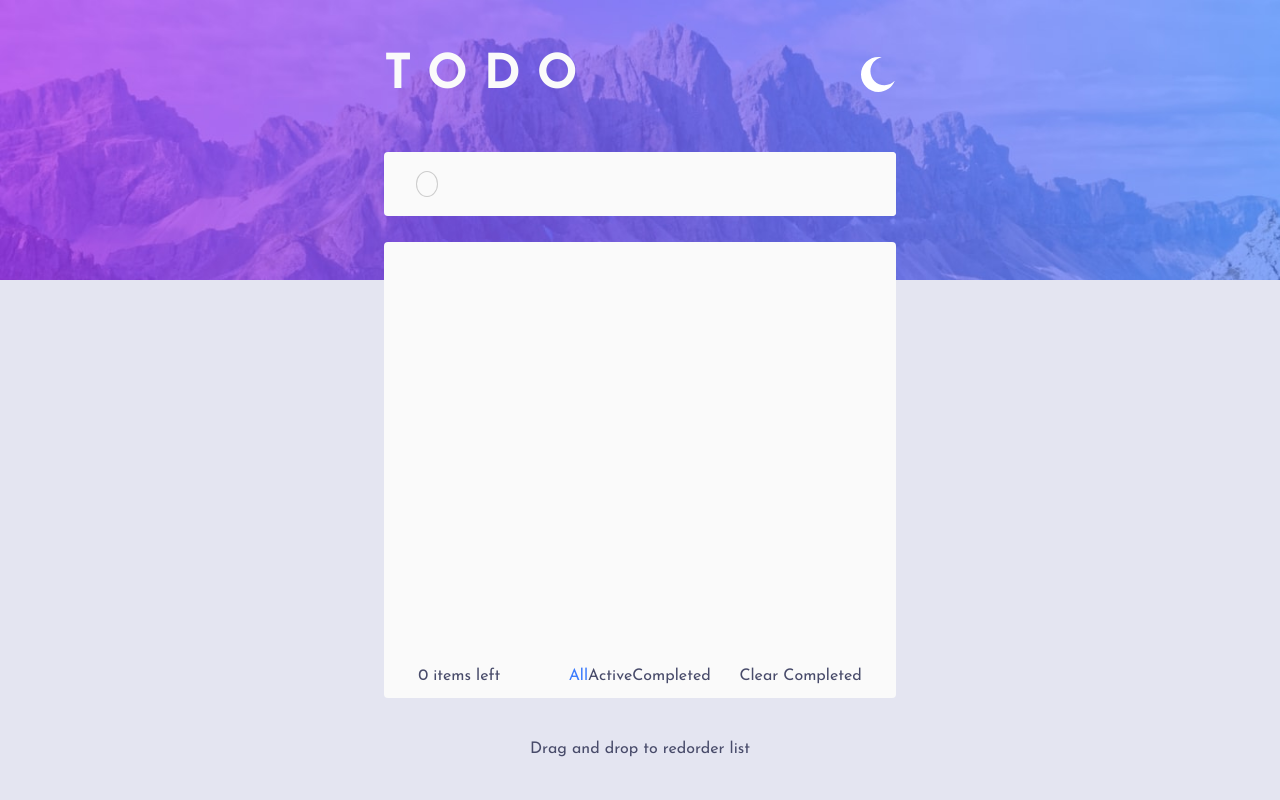
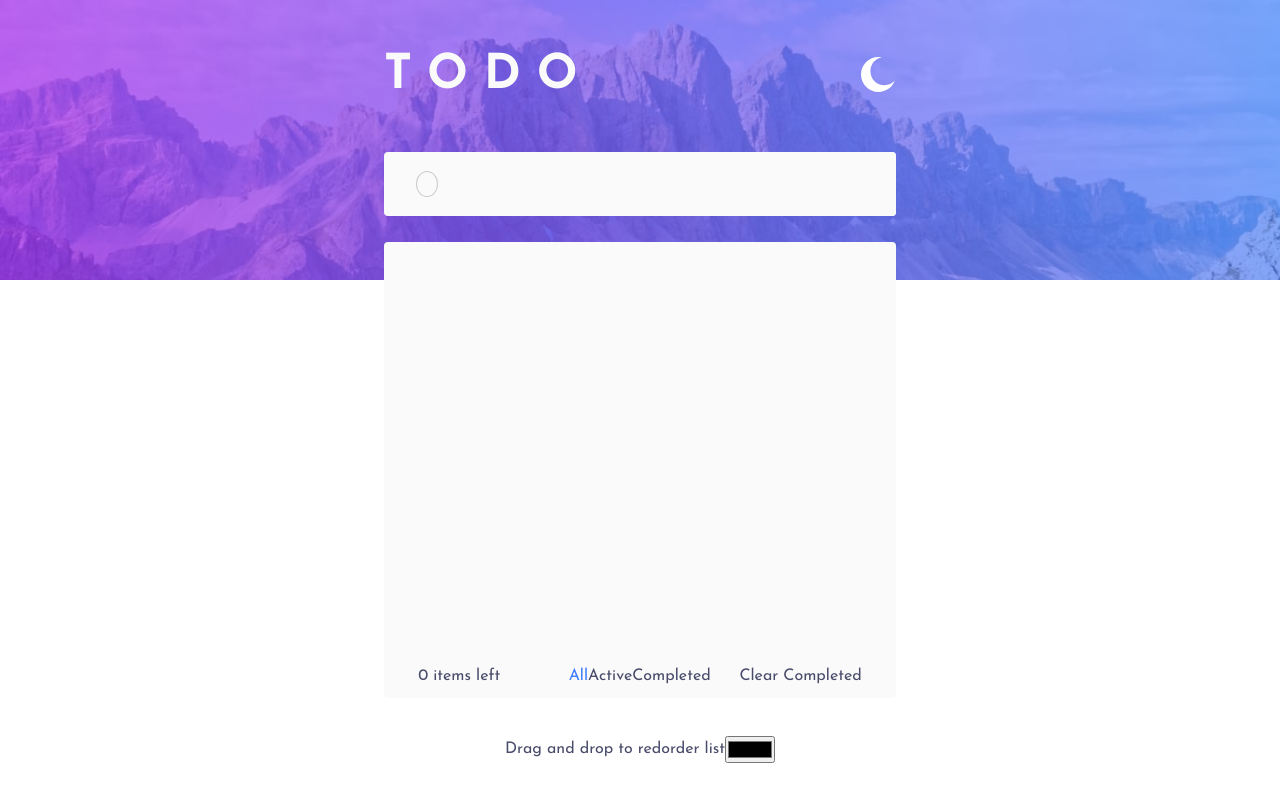
Before and after one commit to christian-angeli/to-do, a React (Vite) app: page / in a window 1280 px wide. Built offline with nearby package versions, Linux system fonts and the light colour scheme.

Commit message:
todo melhorias

```diff
--- a/src/components/Header/index.tsx
+++ b/src/components/Header/index.tsx
@@ -1,6 +1,7 @@
 import { Container, Content, Info, Input } from "./styles";
 import { FormEvent, useState } from "react";
 import { useTodo } from "../../hooks/useTodo";
+import { InputLabel } from "../Input/styles";
 
 interface HeaderProps {
   handleSetTheme: () => void;
@@ -40,10 +41,14 @@ export function Header({
         </Info>
         <Input onSubmit={handleCreateNewTodo}>
           <div></div>
-          <input
+          {/* <input
             type="text"
             value={description}
             maxLength={250}
+            onChange={(event) => setDescription(event.target.value)}
+          /> */}
+          <InputLabel
+            value={description}
             onChange={(event) => setDescription(event.target.value)}
           />
         </Input>
--- /dev/null
+++ b/src/components/Input/styles.ts
@@ -0,0 +1,3 @@
+import styled from "styled-components"
+
+export const InputLabel = styled.input``
--- a/src/components/List/index.tsx
+++ b/src/components/List/index.tsx
@@ -44,6 +44,12 @@ export function List() {
     handleDeleteTask,
   } = useTodo();
   const [isSelected, setIsSelected] = useState("all");
+  const [color, setColor] = useState("");
+
+  function handlerColorPicker(value: string) {
+    setColor(value);
+    console.log(color);
+  }
 
   function setSelectedButton(name: string) {
     setIsSelected(name);
@@ -62,7 +68,7 @@ export function List() {
   }
 
   return (
-    <Container>
+    <Container backgroundColor={color}>
       <Content>
         <DragDropContext onDragEnd={onDragEnd}>
           <Droppable droppableId="todos">
@@ -151,6 +157,11 @@ export function List() {
       </Content>
       <Advice>
         <span>Drag and drop to redorder list</span>
+        <input
+          type="color"
+          value={color}
+          onChange={(e) => handlerColorPicker(e.target.value)}
+        />
       </Advice>
     </Container>
   );
--- a/src/components/List/styles.ts
+++ b/src/components/List/styles.ts
@@ -1,6 +1,10 @@
 import styled from "styled-components"
 
-export const Container = styled.div`
+interface ContainerProps {
+    backgroundColor: string;
+}
+
+export const Container = styled.div<ContainerProps>`
     display: flex;
     align-items: center;
     justify-content: center;
@@ -9,7 +13,9 @@ export const Container = styled.div`
     width: 100%;
     height: 65%;
 
-    background: ${props => props.theme.colors.page_background};
+    /* background: ${props => props.theme.colors.page_background}; */
+    background: ${(props) => props.backgroundColor}
+
 `
 
 export const Content = styled.div`
--- a/src/hooks/useTodo.tsx
+++ b/src/hooks/useTodo.tsx
@@ -37,14 +37,28 @@ interface TodoContextData {
 const TodoContext = createContext<TodoContextData>({} as TodoContextData);
 
 export function TodoProvider({ children }: TodoProviderProps) {
-  const [todoList, setTodoList] = useState<TodoInterface[]>([]);
-  const [allList, setAllList] = useState<TodoInterface[]>([]);
   const [itemsLeft, setItemsLeft] = useState(0);
+  const [allList, setAllList] = useState<TodoInterface[]>(() => {
+    const storageList = localStorage.getItem("todo@list");
+
+    if (storageList) {
+      return JSON.parse(storageList);
+    }
+    return [];
+  });
+
+  const [todoList, setTodoList] = useState<TodoInterface[]>(() => {
+    if (allList) {
+      return allList;
+    }
+    return [];
+  });
 
   useEffect(() => {
     const data = allList.filter((value) => value.isActive === true);
     setItemsLeft(data.length);
-  }, [allList]);
+    localStorage.setItem("todo@list", JSON.stringify(allList));
+  }, [todoList, allList]);
 
   async function createTodo(todoInput: TodoInput) {
     const todoInputed = {
```
Also changed, not shown: src/components/Input/index.tsx (added, +10 -0 lines).
